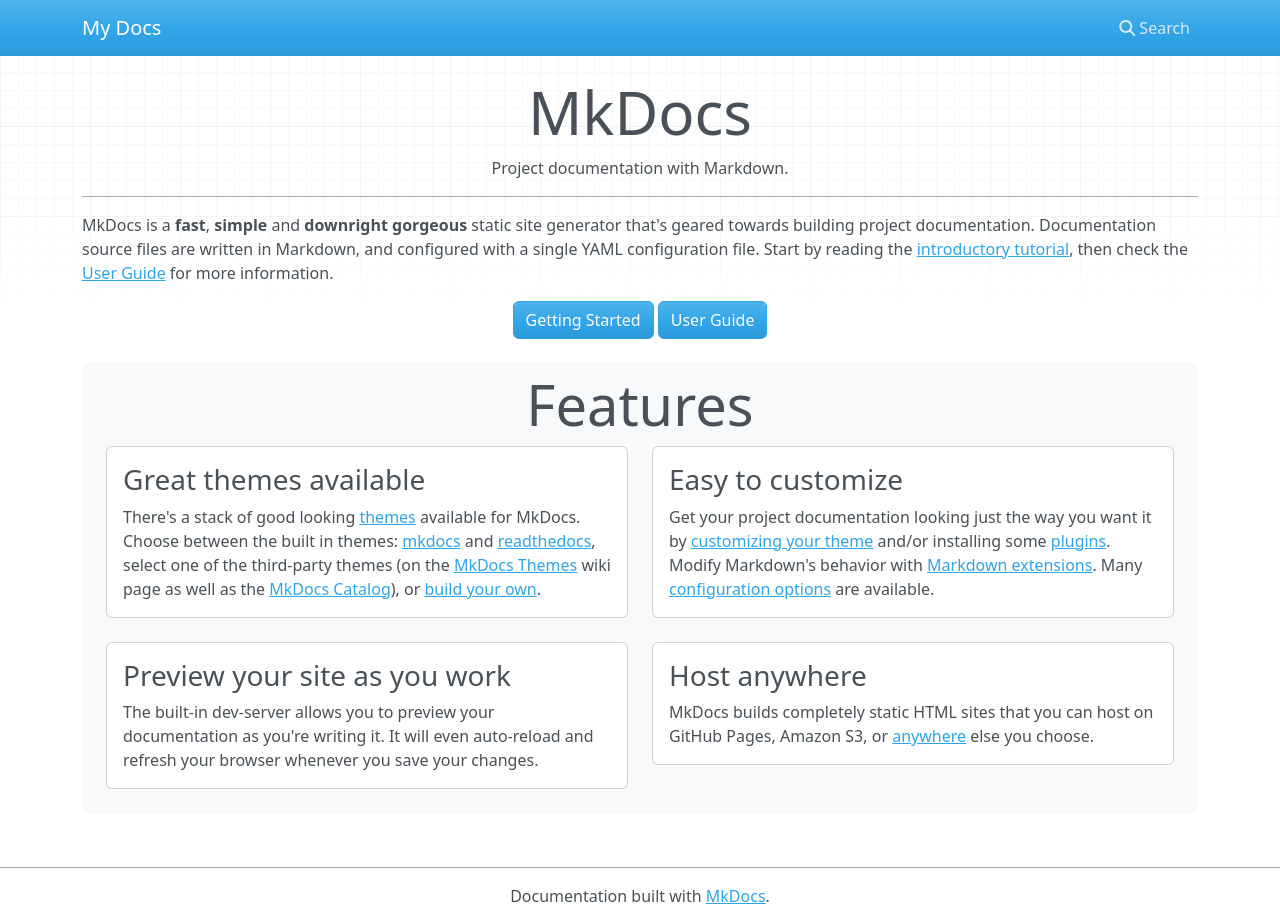
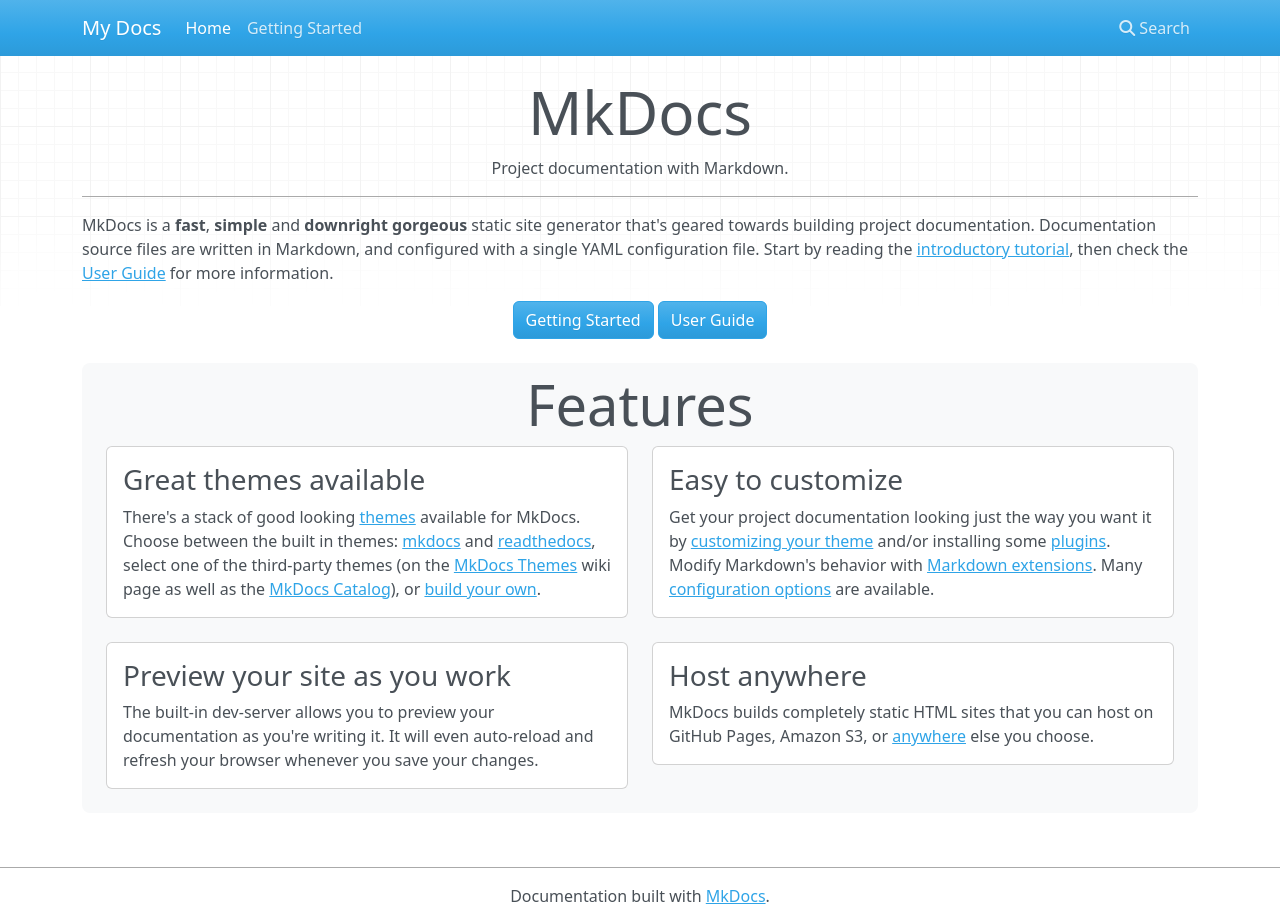
Before and after one commit to kikinovak/mkdocs, an MkDocs documentation site: the page built from docs/index.md, in a window 1280 px wide and 924 px high. Built offline with MkDocs 1.6.1, drawn with Linux system fonts in a browser that asks for light colours; nearby versions of some CDN libraries.

Commit message:
Basic navigation

```diff
--- a/mkdocs.yml
+++ b/mkdocs.yml
@@ -1,4 +1,8 @@
 site_name: My Docs
+
+nav:
+  - Home: index.md
+  - Getting Started: getting-started.md
 
 extra_css:
   - css/extra.css
```
